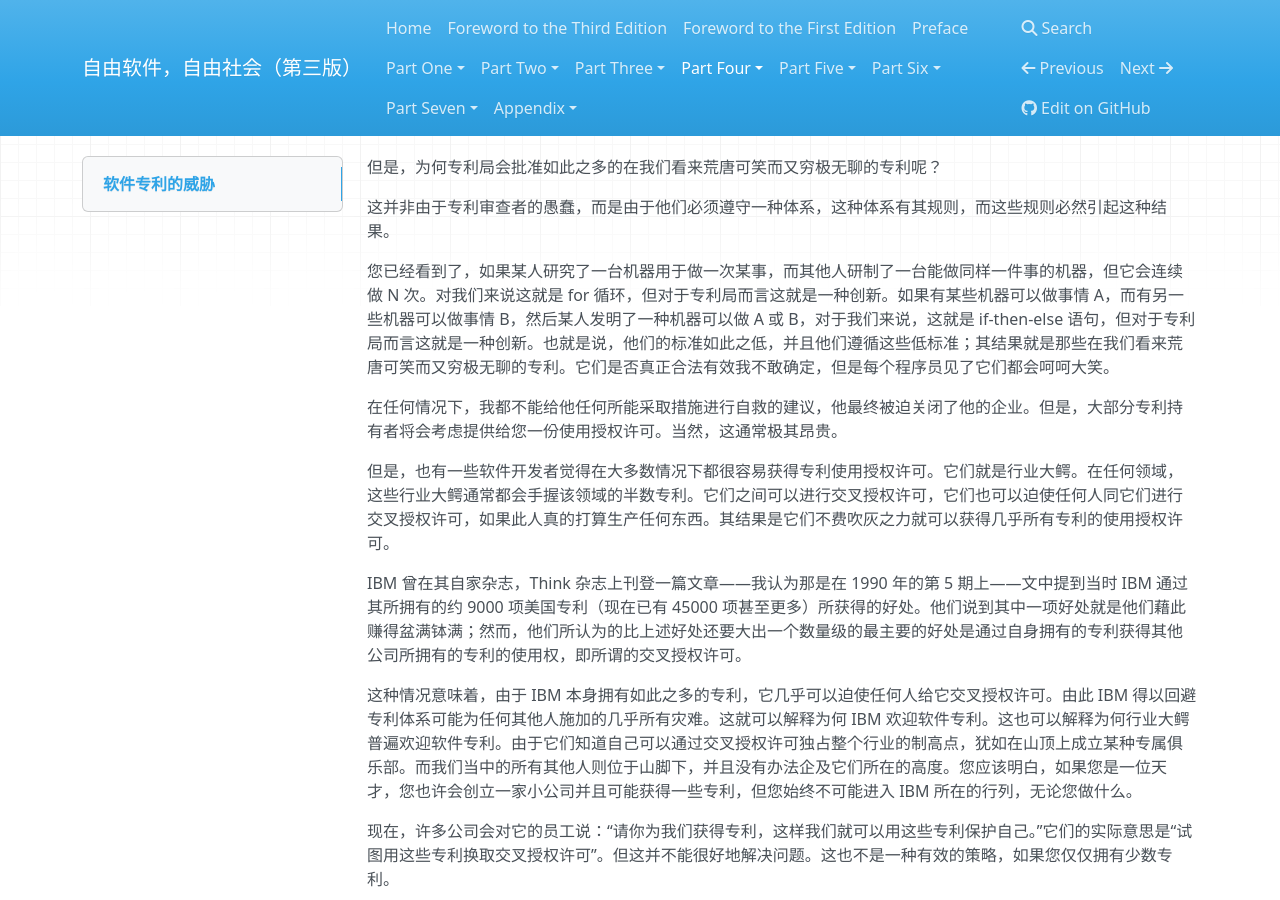
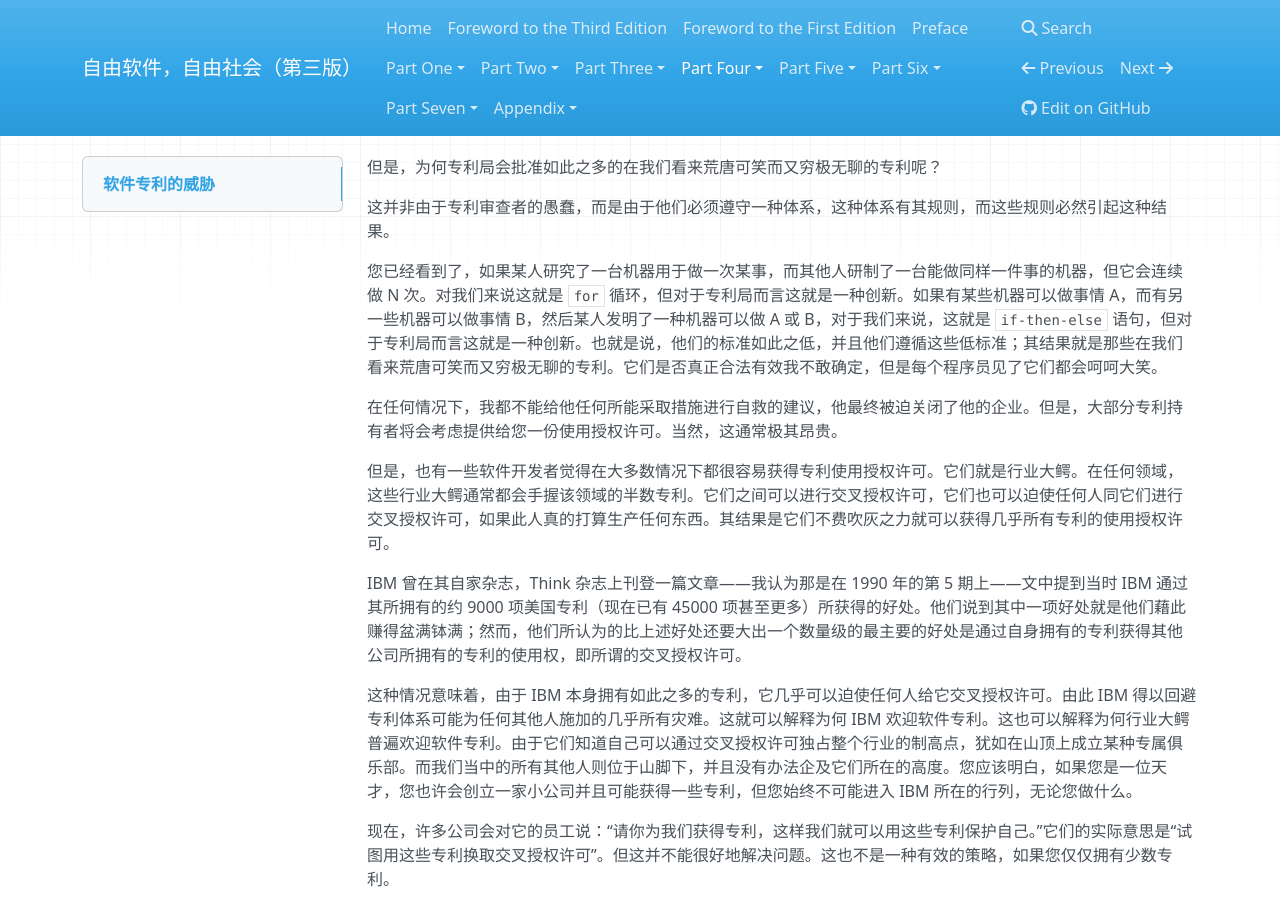
Before and after one commit to beijinglug/fsfs-zh, an MkDocs documentation site: the page built from docs/danger-of-software-patents.md, in a window 1280 px wide and 900 px high, scrolled down 5791 px. Built offline with MkDocs 1.6.1, drawn with Linux system fonts in a browser that asks for light colours; nearby versions of some CDN libraries; old or Windows-style settings are respelled for this version of MkDocs.

```diff
--- a/docs/danger-of-software-patents.md
+++ b/docs/danger-of-software-patents.md
@@ -152,7 +152,7 @@ think of. But I don’t think it used the term “topological sort.”
 
 这并非由于专利审查者的愚蠢，而是由于他们必须遵守一种体系，这种体系有其规则，而这些规则必然引起这种结果。
 
-您已经看到了，如果某人研究了一台机器用于做一次某事，而其他人研制了一台能做同样一件事的机器，但它会连续做 N 次。对我们来说这就是 for 循环，但对于专利局而言这就是一种创新。如果有某些机器可以做事情 A，而有另一些机器可以做事情 B，然后某人发明了一种机器可以做 A 或 B，对于我们来说，这就是 if-then-else 语句，但对于专利局而言这就是一种创新。也就是说，他们的标准如此之低，并且他们遵循这些低标准；其结果就是那些在我们看来荒唐可笑而又穷极无聊的专利。它们是否真正合法有效我不敢确定，但是每个程序员见了它们都会呵呵大笑。
+您已经看到了，如果某人研究了一台机器用于做一次某事，而其他人研制了一台能做同样一件事的机器，但它会连续做 N 次。对我们来说这就是 `for` 循环，但对于专利局而言这就是一种创新。如果有某些机器可以做事情 A，而有另一些机器可以做事情 B，然后某人发明了一种机器可以做 A 或 B，对于我们来说，这就是 `if-then-else` 语句，但对于专利局而言这就是一种创新。也就是说，他们的标准如此之低，并且他们遵循这些低标准；其结果就是那些在我们看来荒唐可笑而又穷极无聊的专利。它们是否真正合法有效我不敢确定，但是每个程序员见了它们都会呵呵大笑。
 
 在任何情况下，我都不能给他任何所能采取措施进行自救的建议，他最终被迫关闭了他的企业。但是，大部分专利持有者将会考虑提供给您一份使用授权许可。当然，这通常极其昂贵。
 
```
